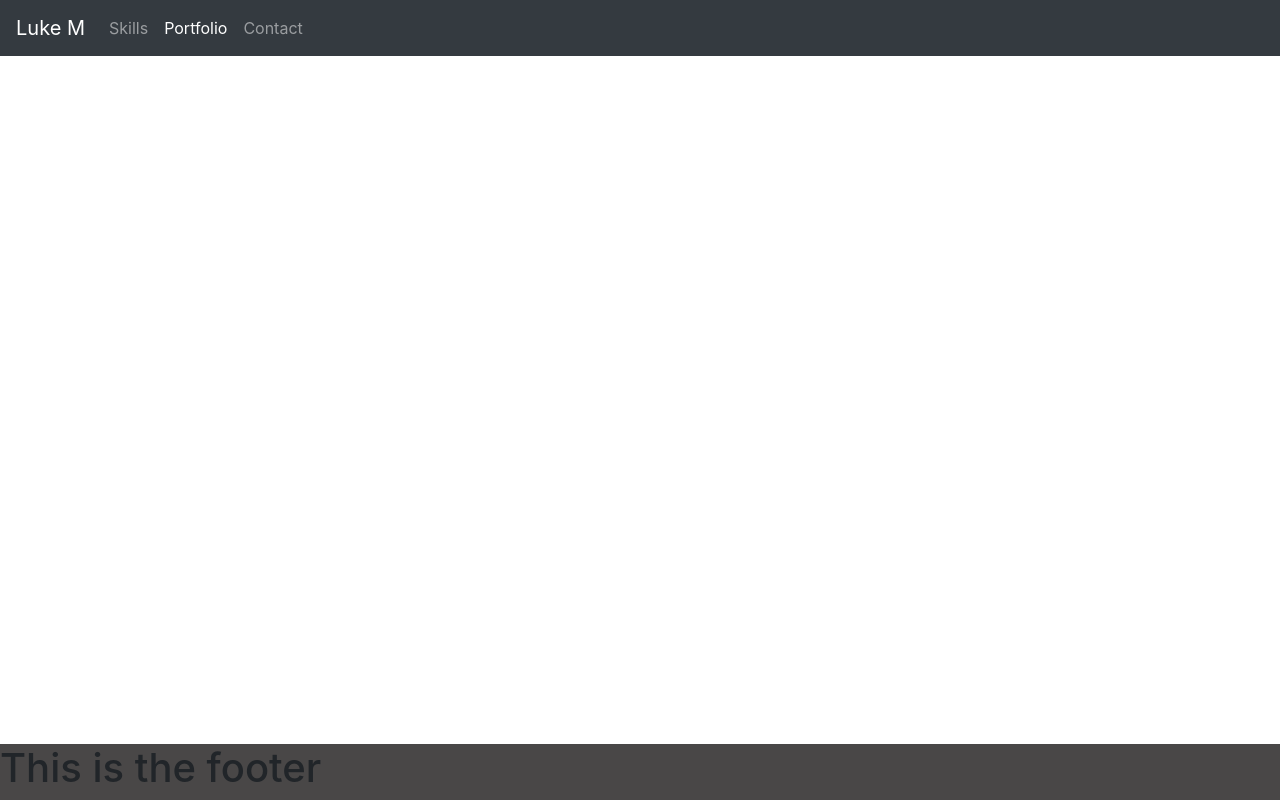
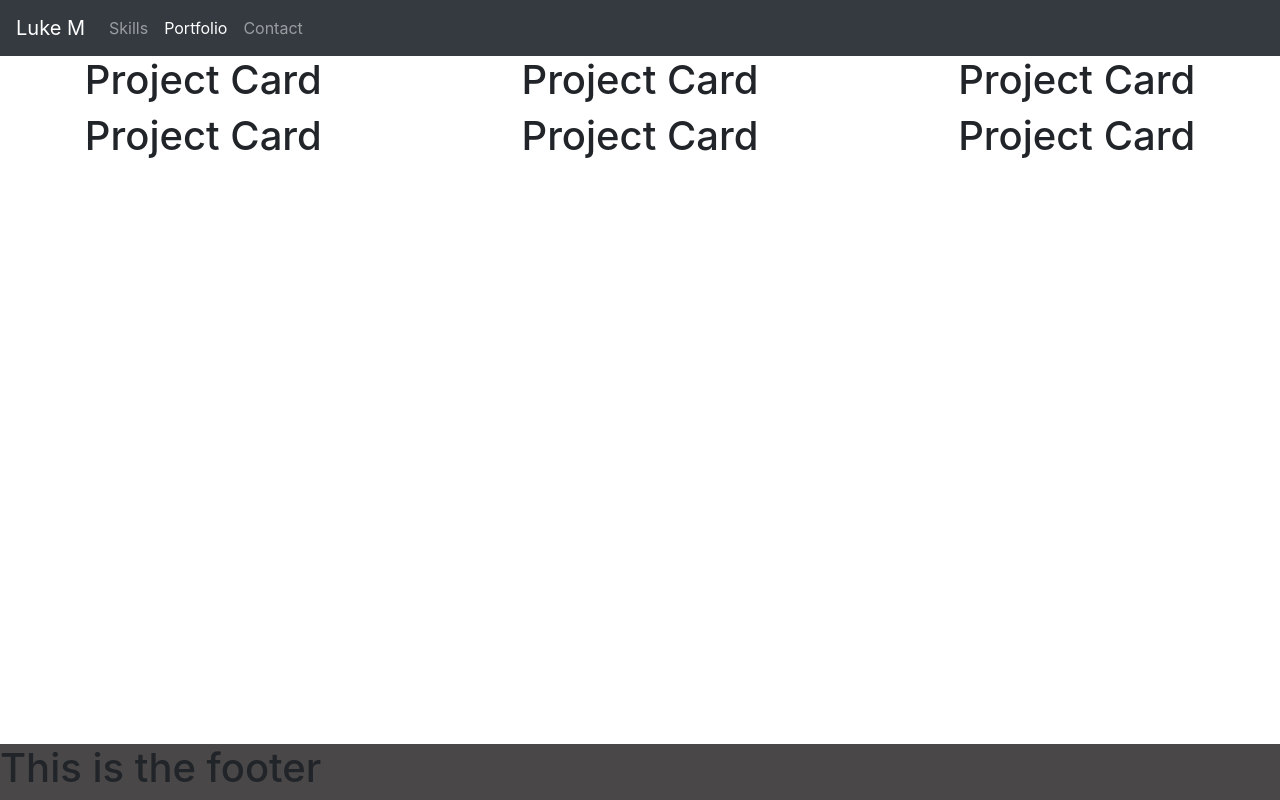
Before and after one commit to LukeMartin-123/LukeM-Portfolio, a React (Create React App) app: page /Portfolio in a window 1280 px wide. Built offline with nearby package versions, Linux system fonts and the light colour scheme.

Commit message:
Setting up rows and columns to add content in tomorrow

```diff
--- a/src/App.js
+++ b/src/App.js
@@ -16,7 +16,7 @@ function App() {
         <Header />
         <Route exact path="/" component={About} />
         <Route exact path="/contact" component={Contact} />
-        <Route exact path="/projects" component={Projects} />
+        <Route exact path="/Portfolio" component={Projects} />
         <Route exact path="/skills" component={Skills} />
         <Footer />
       </div>
--- a/src/pages/Projects.js
+++ b/src/pages/Projects.js
@@ -1,6 +1,5 @@
 import React from "react";
 import { BrowserRouter as Router, Route } from "react-router-dom";
-import Header from "../components/Header/Header";
 import Footer from "../components/Footer/Footer";
 import Row from "../components/Row/Row.js";
 import Col from "../components/Col/Col.js";
@@ -10,8 +9,28 @@ function Projects() {
     return (
         <Router>
             <div>
-          <Container style={{ marginTop: 30 }}>
-          </Container>
+                <Row>
+                    <Col size="md-4">
+                        <h1>Project Card</h1>
+                    </Col>
+                    <Col size="md-4">
+                        <h1>Project Card</h1>
+                    </Col>
+                    <Col size="md-4">
+                        <h1>Project Card</h1>
+                    </Col>
+                </Row>
+                <Row>
+                    <Col size="md-4">
+                        <h1>Project Card</h1>
+                    </Col>
+                    <Col size="md-4">
+                        <h1>Project Card</h1>
+                    </Col>
+                    <Col size="md-4">
+                        <h1>Project Card</h1>
+                    </Col>
+                </Row>
                 <Footer />
             </div>
         </Router>
--- a/src/pages/Skills.js
+++ b/src/pages/Skills.js
@@ -1,6 +1,5 @@
 import React from "react";
 import { BrowserRouter as Router, Route } from "react-router-dom";
-import Header from "../components/Header/Header";
 import Footer from "../components/Footer/Footer";
 import Row from "../components/Row/Row.js";
 import Col from "../components/Col/Col.js";
@@ -12,8 +11,11 @@ function Skills() {
             <div>
                 <Container style={{ marginTop: 30 }}>
                     <Row>
-              <Col size="md-12">
-
+                        <Col size="md-6 sm-12">
+                            <h1>Jumbotron with Web-Dev Skills will go here</h1>
+                        </Col>
+                        <Col size="md-6 sm-12">
+                            <h1>Jumbotron with Accnt Managment Skills will go here</h1>
                         </Col>
                     </Row>
                 </Container>
```
Lines whose indentation alone changed are shown as unchanged.
